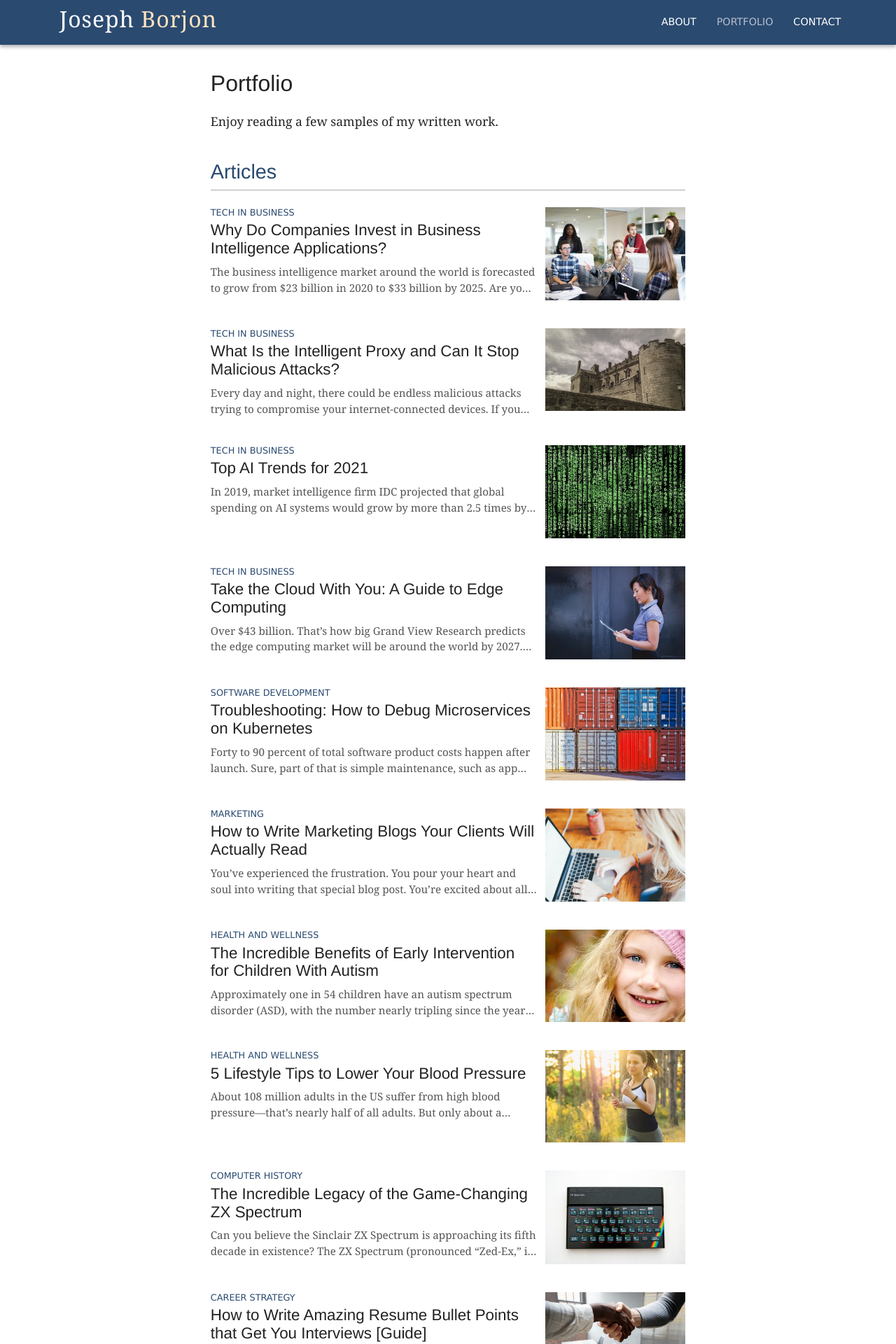
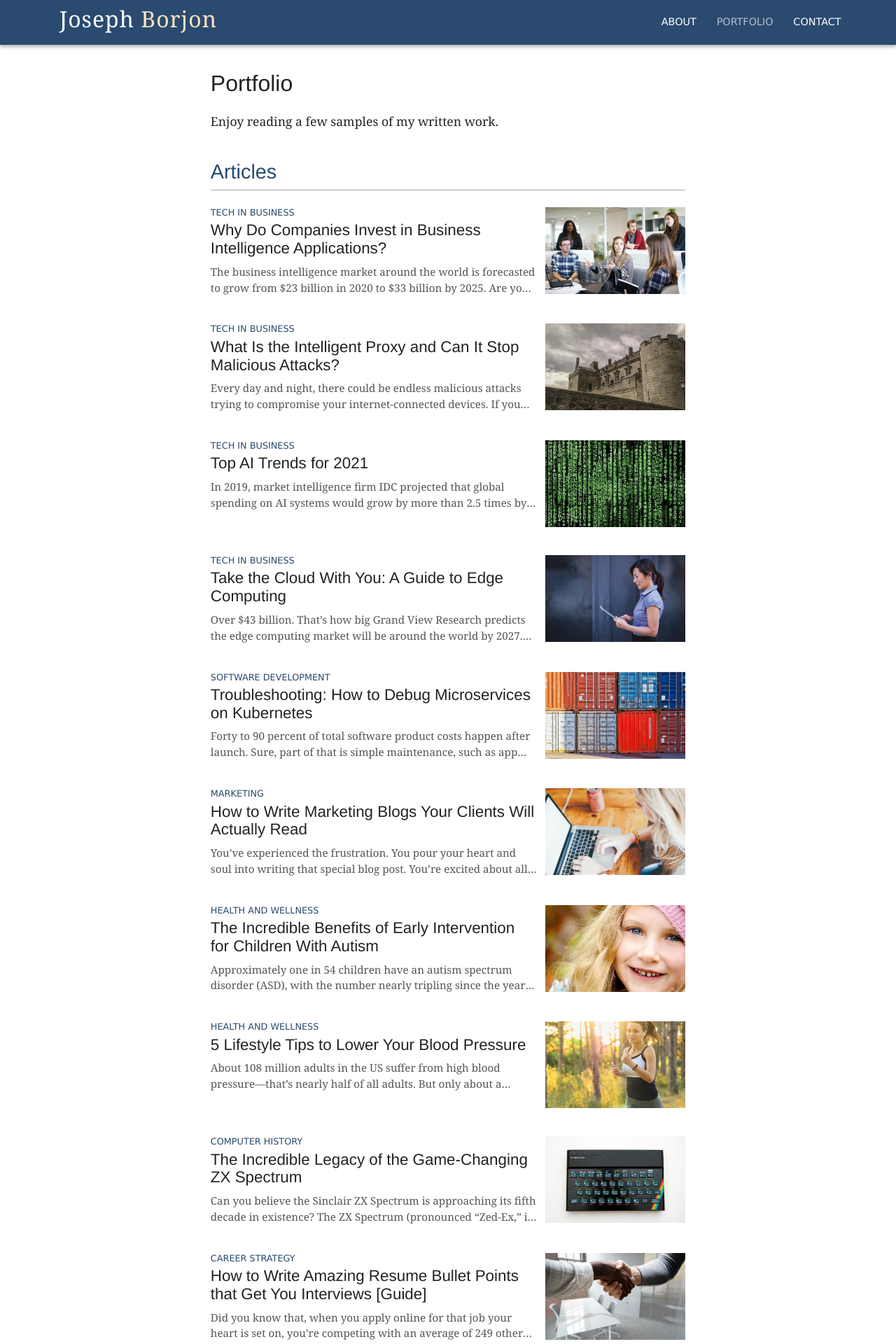
Before and after one commit to jborjon/jborjon.github.io, a Jekyll site: the page built from portfolio/index.html, in a window 1280 px wide. Shown: the top 1920 px of the page at 70% size. Built offline with Jekyll 4.4.1, drawn with Linux system fonts in a browser that asks for light colours; some web fonts are replaced.

Commit message:
Make portfolio page look good on mobile

```diff
--- a/_includes/article-link.html
+++ b/_includes/article-link.html
@@ -6,7 +6,7 @@
       <p class="article-link-blurb {%- if include.no_clamp != true %} blurb-clamped {%- endif %}">{{ include.blurb }}</p>
     </div>
     <div class="thumbnail-container">
-      <img class="thumbnail-image" width="200" {%- if include.is_lazy_loaded %} loading="lazy" {%- endif %} src="/images/{{ include.thumbnail }}" alt="{{ include.thumbnail_alt }}">
+      <img class="thumbnail-image" {%- if include.is_lazy_loaded %} loading="lazy" {%- endif %} src="/images/{{ include.thumbnail }}" alt="{{ include.thumbnail_alt }}">
       <!--<img class="thumbnail-image" {%- if include.is_lazy_loaded %} loading="lazy" {%- endif %} srcset="/images/bread-boule-sliced-thumbnail.jpg 1x, /images/bread-boule-sliced-thumbnail@2x.jpg 2x" src="/images/bread-boule-sliced-thumbnail.jpg" alt="{{ include.thumbnail_alt }}">-->
     </div>
   </section>
--- a/_layouts/default.html
+++ b/_layouts/default.html
@@ -40,8 +40,10 @@
     <link rel="preload" href="https://fonts.gstatic.com/s/merriweather/v22/u-4m0qyriQwlOrhSvowK_l5-eRZOf-I.woff2" as="font" type="font/woff2" crossorigin>
 
     <link rel="stylesheet" href="/style/base.css">
+    <link rel="stylesheet" href="/style/screen-xsm.css" media="screen and (min-width: 29em)">
+    <link rel="stylesheet" href="/style/screen-sm.css" media="screen and (min-width: 35.5em)">
     <link rel="stylesheet" href="/style/screen-md.css" media="screen and (min-width: 48em)">
-    {%- if page.layout == "article" %}
+      {%- if page.layout == "article" %}
     <link rel="stylesheet" href="/style/code-highlight.css">
     {% endif -%}
 
--- a/style/base.css
+++ b/style/base.css
@@ -239,7 +239,7 @@
 .article-link-title {
   margin: 0 0 .4em 0;
   color: var(--color-text-primary);
-  font-size: 1.4em;
+  font-size: 1.3em;
 }
 
 .article-link-wrapper:hover .article-link-title {
@@ -252,11 +252,9 @@
   font-size: .95em;
 }
 
+.article-link-blurb,
 .blurb-clamped {
-  display: -webkit-box;
-  -webkit-line-clamp: 2;
-  -webkit-box-orient: vertical;
-  overflow: hidden;
+  display: none;
 }
 
 .thumbnail-container {
@@ -266,7 +264,10 @@
 }
 
 .thumbnail-image {
+  width: 100px;
+  height: 100px;
   vertical-align: top;
+  object-fit: cover;
 }
 
 .article-category {
--- a/style/screen-md.css
+++ b/style/screen-md.css
@@ -31,3 +31,12 @@
 .word-count {
   text-align: center;
 }
+
+.thumbnail-image {
+  width: 200px;
+  height: 124px;
+}
+
+.blurb-clamped {
+  -webkit-line-clamp: 2;
+}
--- /dev/null
+++ b/style/screen-sm.css
@@ -0,0 +1,9 @@
+.article-link-title {
+  font-size: 1.4em;
+}
+
+.thumbnail-image {
+  display: block;
+  width: 162px;
+  height: 100px;
+}
--- /dev/null
+++ b/style/screen-xsm.css
@@ -0,0 +1,10 @@
+.article-link-blurb {
+    display: block;
+}
+
+.blurb-clamped {
+  display: -webkit-box;
+  -webkit-line-clamp: 1;
+  -webkit-box-orient: vertical;
+  overflow: hidden;
+}
```
